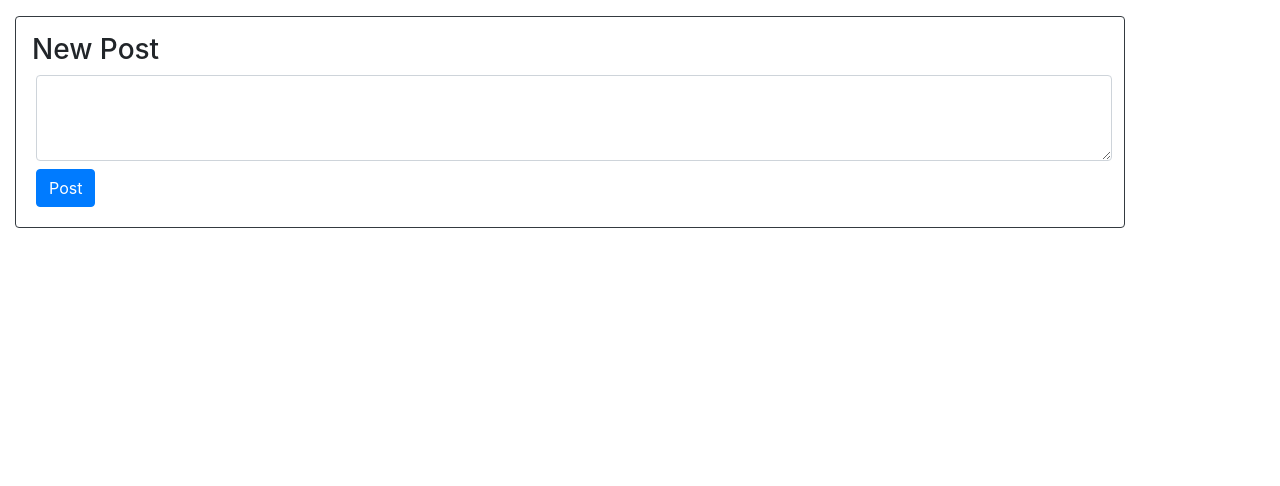
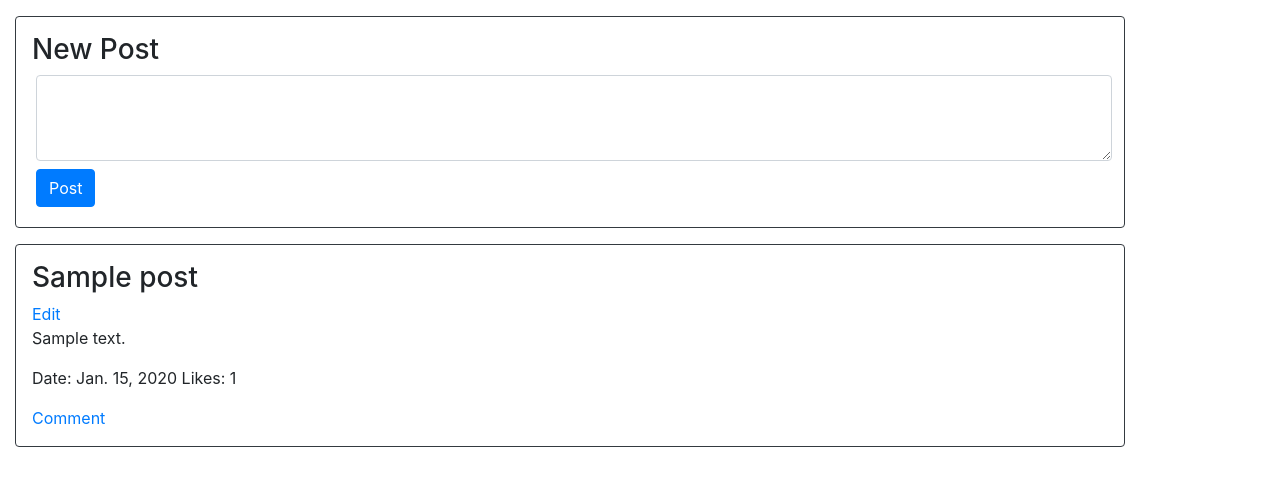
Before and after one commit to Sidma64/cs50_network, a Django app: page / in a window 1280 px wide. Shown: the part 56-542 px from the top of the page. Run offline with Django 3.2, Linux system fonts and the light colour scheme; tables that the repository leaves empty hold one stand-in row (values such as "Sample post"); some libraries are stand-ins or nearby versions.

Commit message:
Show posts

```diff
--- a/network/models.py
+++ b/network/models.py
@@ -11,7 +11,7 @@ class Post(models.Model):
     body = models.CharField(max_length=2048)
     poster = models.ForeignKey(User, on_delete=models.CASCADE, related_name="posts")
     date = models.DateField(auto_now=True)
-    likes = models.ManyToManyField(User, related_name="likes")
+    likes = models.ManyToManyField(User, related_name="likes", null=True, blank=True)
 
 class Comment(models.Model):
     post = models.ForeignKey(Post, on_delete=models.CASCADE, related_name="comments")
--- a/network/templates/network/index.html
+++ b/network/templates/network/index.html
@@ -9,5 +9,20 @@
                 <button class="btn btn-primary m-1">Post</button>
             </form>
         </div>
+
+        <div id="posts">
+            {% for post in posts %}
+                <div id="post{{ forloop.counter }}" class="border border-dark rounded p-3 my-3">
+                    <h3>{{ post.title }}</h3>
+                    <a href="#">Edit</a>
+                    <p>{{ post.body }}</p>
+                    <p>
+                        <a>Date: {{ post.date }}</a>
+                        <a>Likes: {{ post.likes.count }}</a>
+                    </p>
+                    <a href="#">Comment</a>
+                </div>
+            {% endfor %}
+        </div>
     </div>
 {% endblock %}
--- a/network/views.py
+++ b/network/views.py
@@ -3,12 +3,24 @@ from django.db import IntegrityError
 from django.http import HttpResponse, HttpResponseRedirect
 from django.shortcuts import render
 from django.urls import reverse
+from django.core.paginator import Paginator
 
-from .models import User
+
+from .models import *
 
 
 def index(request):
-    return render(request, "network/index.html")
+    posts_all = Post.objects.all()
+    posts_paginated = Paginator(posts_all, 10)
+    page_num = 1
+    if request.GET.get("page"):
+        page_num = request.GET["page"]
+
+    posts_page = posts_paginated.page(page_num)
+
+    return render(request, "network/index.html", {
+        "posts": posts_page
+    })
 
 
 def login_view(request):
```
Also changed, not shown: network/migrations/0003_alter_post_likes.py (added), network/migrations/0004_alter_post_likes.py (added).
